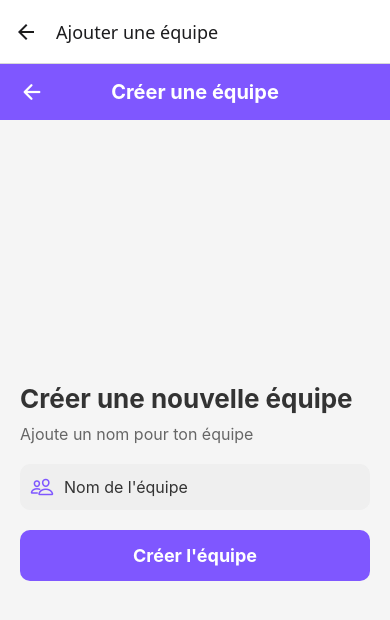
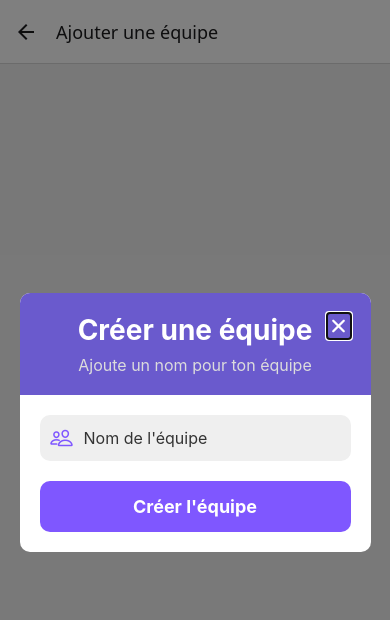
Before and after one commit to ty-mxm/calendo-app, a React Native app in the folder MyApp/: screen /AddTeam in a window 390 px wide. Shown: the top 620 px of the page. Built offline with nearby package versions, Linux system fonts and the light colour scheme.

Commit message:
added team details modal pop up

```diff
--- a/MyApp/src/screens/Events/AddEventScreen.tsx
+++ b/MyApp/src/screens/Events/AddEventScreen.tsx
@@ -90,6 +90,8 @@ export default function AddEventScreen() {
           value={category}
           onChangeText={setCategory}
         />
+
+
       </View>
 
       {/* Bouton Créer l'événement */}
--- a/MyApp/src/screens/Teams/AddTeamScreen.tsx
+++ b/MyApp/src/screens/Teams/AddTeamScreen.tsx
@@ -1,5 +1,14 @@
 import React, { useState } from 'react';
-import { View, Text, TextInput, TouchableOpacity, StyleSheet, KeyboardAvoidingView, Platform } from 'react-native';
+import {
+  View,
+  Text,
+  TextInput,
+  TouchableOpacity,
+  StyleSheet,
+  KeyboardAvoidingView,
+  Platform,
+  Modal,
+} from 'react-native';
 import { useNavigation, NavigationProp } from '@react-navigation/native';
 import { Ionicons } from '@expo/vector-icons';
 
@@ -11,32 +20,40 @@ export default function AddTeamScreen() {
   const [teamName, setTeamName] = useState('');
   const navigation = useNavigation<NavigationProp<RootStackParamList>>();
 
-  // Modifier la fonction handleCreateTeam pour éviter l'empilement d'écrans
+  // Prevent screen stacking with this function
   const handleCreateTeam = () => {
     if (teamName.trim()) {
       navigation.navigate('Teams', { newTeam: teamName });
-      setTeamName(''); // Réinitialiser le champ de texte
+      setTeamName(''); // Reset the text input
     }
   };
 
+  const handleClosePopup = () => {
+    navigation.goBack();
+  };
+
   return (
+    <Modal
+      transparent={true}
+      animationType="slide"
+      onRequestClose={handleClosePopup}
+    >
       <KeyboardAvoidingView
-      style={styles.container}
+        style={styles.modalContainer}
         behavior={Platform.OS === 'ios' ? 'padding' : undefined}
       >
+        <View style={styles.popupContainer}>
           {/* Header */}
           <View style={styles.header}>
-        <TouchableOpacity onPress={() => navigation.goBack()}>
-          <Ionicons name="arrow-back" size={24} color="#FFF" />
+            <TouchableOpacity style={styles.closeButton} onPress={handleClosePopup}>
+              <Ionicons name="close" size={24} color="#FFF" />
             </TouchableOpacity>
             <Text style={styles.headerTitle}>Créer une équipe</Text>
-        <View style={{ width: 24 }} />
+            <Text style={styles.headerSubtitle}>Ajoute un nom pour ton équipe</Text>
           </View>
 
+          {/* Content */}
           <View style={styles.content}>
-        <Text style={styles.title}>Créer une nouvelle équipe</Text>
-        <Text style={styles.subtitle}>Ajoute un nom pour ton équipe</Text>
-
             <View style={styles.inputContainer}>
               <Ionicons name="people-outline" size={24} color="#7F57FF" />
               <TextInput
@@ -51,24 +68,39 @@ export default function AddTeamScreen() {
               <Text style={styles.createButtonText}>Créer l'équipe</Text>
             </TouchableOpacity>
           </View>
+        </View>
       </KeyboardAvoidingView>
+    </Modal>
   );
 }
 
 const styles = StyleSheet.create({
-  container: { flex: 1, backgroundColor: '#F5F5F5' },
+  modalContainer: {
+    flex: 1,
+    justifyContent: 'center',
+    alignItems: 'center',
+    backgroundColor: 'rgba(0, 0, 0, 0.5)', // Semi-transparent background
+  },
+  popupContainer: {
+    width: '90%',
+    backgroundColor: '#FFF',
+    borderRadius: 10,
+    overflow: 'hidden',
+  },
   header: {
-    flexDirection: 'row',
     alignItems: 'center',
-    justifyContent: 'space-between',
-    backgroundColor: '#7F57FF',
-    paddingVertical: 15,
-    paddingHorizontal: 20,
+    backgroundColor: '#6A5ACD',
+    paddingVertical: 20,
+    position: 'relative',
   },
-  headerTitle: { color: '#FFF', fontSize: 20, fontWeight: 'bold' },
-  content: { flex: 1, justifyContent: 'center', paddingHorizontal: 20 },
-  title: { fontSize: 26, fontWeight: 'bold', color: '#333', marginBottom: 10 },
-  subtitle: { fontSize: 16, color: '#666', marginBottom: 20 },
+  closeButton: {
+    position: 'absolute',
+    top: 20,
+    right: 20,
+  },
+  headerTitle: { fontSize: 28, fontWeight: 'bold', color: '#FFF' },
+  headerSubtitle: { fontSize: 16, color: '#DCDCDC', marginTop: 8 },
+  content: { padding: 20 },
   inputContainer: {
     flexDirection: 'row',
     alignItems: 'center',
--- a/MyApp/src/screens/Teams/TeamDetailsScreen.tsx
+++ b/MyApp/src/screens/Teams/TeamDetailsScreen.tsx
@@ -19,11 +19,9 @@ export default function TeamDetailsScreen() {
   const route = useRoute<TeamDetailsRouteProp>();
   const { teamName } = route.params;
 
-  // Liste des membres d'une équipe
   const [members, setMembers] = useState<string[]>(['Sofia K', 'Yanis Y', 'Ty', 'Bri']);
   const [newMember, setNewMember] = useState<string>('');
 
-  // Ajouter un membre
   const addMember = () => {
     if (newMember.trim() === '') {
       Alert.alert('Erreur', 'Veuillez entrer un nom valide.');
@@ -33,7 +31,6 @@ export default function TeamDetailsScreen() {
     setNewMember('');
   };
 
-  // Supprimer un membre
   const removeMember = (name: string) => {
     Alert.alert(
       'Supprimer un membre',
@@ -48,27 +45,26 @@ export default function TeamDetailsScreen() {
     );
   };
 
-  // Enregistrer les modifications
   const saveChanges = () => {
-    Alert.alert('Succès', 'Les modifications ont été enregistrées.');
-    navigation.navigate('Teams' as never); // Utilisation de 'as never' pour éviter l'erreur de type
+    // Enregistrer les modifications (exemple d'alerte)
+    Alert.alert('Succès', 'Les changements ont été enregistrés.');
+    // Si besoin, envoyer les données à une API
   };
 
   return (
     <View style={styles.container}>
-      {/* En-tête */}
+      {/* Header */}
       <View style={styles.header}>
-        <TouchableOpacity onPress={() => navigation.goBack()}>
-          <Ionicons name="arrow-back" size={24} color="#FFF" />
+        <TouchableOpacity onPress={() => navigation.goBack()} style={styles.closeButton}>
+          <Ionicons name="close" size={24} color="#FFF" />
         </TouchableOpacity>
-        <Text style={styles.title}>👥 {teamName}</Text>
-        <View style={{ width: 24 }} /> {/* Pour équilibrer */}
+        <Text style={styles.headerTitle}>👥 {teamName}</Text>
+        <Text style={styles.headerSubtitle}>Gérez les membres de votre équipe</Text>
       </View>
 
-      <Text style={styles.subtitle}>Gère les membres de cette équipe</Text>
-
-      {/* Champ pour ajouter un membre */}
+      {/* Add Member Input */}
       <View style={styles.inputContainer}>
+        <Ionicons name="person-add" size={20} color="#7F57FF" />
         <TextInput
           style={styles.input}
           placeholder="Ajouter un membre"
@@ -80,7 +76,7 @@ export default function TeamDetailsScreen() {
         </TouchableOpacity>
       </View>
 
-      {/* Liste des membres */}
+      {/* Members List */}
       <FlatList
         data={members}
         keyExtractor={(item) => item}
@@ -95,12 +91,15 @@ export default function TeamDetailsScreen() {
         ListEmptyComponent={
           <Text style={styles.emptyText}>Aucun membre dans cette équipe.</Text>
         }
+        contentContainerStyle={{ paddingBottom: 20 }}
       />
 
-      {/* Bouton Enregistrer */}
-      <TouchableOpacity style={styles.saveButton} onPress={saveChanges}>
-        <Text style={styles.saveButtonText}>Enregistrer</Text>
-      </TouchableOpacity>
+      {/* Save Changes Button */}
+      <View style={styles.footer}>
+        <TouchableOpacity style={styles.saveButton} onPress={saveChanges}>
+          <Text style={styles.saveButtonText}>Enregistrer les changements</Text>
+        </TouchableOpacity>
+      </View>
     </View>
   );
 }
@@ -109,29 +108,29 @@ const styles = StyleSheet.create({
   container: {
     flex: 1,
     backgroundColor: '#F9F9F9',
-    padding: 20,
   },
   header: {
-    flexDirection: 'row',
-    justifyContent: 'space-between',
     alignItems: 'center',
-    backgroundColor: '#7F57FF',
-    paddingVertical: 15,
-    paddingHorizontal: 20,
-    borderBottomLeftRadius: 20,
-    borderBottomRightRadius: 20,
+    paddingVertical: 20,
+    backgroundColor: '#6A5ACD',
+    marginBottom: 16,
   },
-  title: {
-    fontSize: 20,
+  closeButton: {
+    position: 'absolute',
+    top: 20,
+    left: 20,
+  },
+  headerTitle: {
+    fontSize: 28,
     fontWeight: 'bold',
     color: '#FFF',
     textAlign: 'center',
   },
-  subtitle: {
+  headerSubtitle: {
     fontSize: 16,
-    color: '#666',
+    color: '#DCDCDC',
+    marginTop: 8,
     textAlign: 'center',
-    marginVertical: 20,
   },
   inputContainer: {
     flexDirection: 'row',
@@ -139,16 +138,17 @@ const styles = StyleSheet.create({
     backgroundColor: '#EFEFEF',
     borderRadius: 10,
     padding: 10,
-    marginBottom: 20,
+    marginHorizontal: 16,
+    marginBottom: 16,
   },
   input: {
     flex: 1,
     fontSize: 16,
+    marginLeft: 10,
     color: '#333',
-    marginRight: 10,
   },
   addButton: {
-    backgroundColor: '#40E0D0',
+    backgroundColor: '#7F57FF',
     padding: 10,
     borderRadius: 8,
   },
@@ -162,9 +162,14 @@ const styles = StyleSheet.create({
     alignItems: 'center',
     backgroundColor: '#FFF',
     padding: 15,
+    marginHorizontal: 16,
+    marginVertical: 8,
     borderRadius: 10,
-    marginBottom: 10,
-    elevation: 1,
+    elevation: 2,
+    shadowColor: '#000',
+    shadowOffset: { width: 0, height: 2 },
+    shadowOpacity: 0.1,
+    shadowRadius: 3.84,
   },
   memberName: {
     fontSize: 16,
@@ -172,19 +177,23 @@ const styles = StyleSheet.create({
     color: '#333',
   },
   emptyText: {
+    textAlign: 'center',
+    color: '#666',
     fontSize: 16,
-    color: '#999',
-    textAlign: 'center',
-    marginTop: 20,
+    marginTop: 30,
+    paddingHorizontal: 20,
+  },
+  footer: {
+    padding: 16,
+    borderTopWidth: 1,
+    borderColor: '#E0E0E0',
+    backgroundColor: '#FFF',
   },
   saveButton: {
-    backgroundColor: '#7F57FF',
+    backgroundColor: '#6A5ACD',
     padding: 15,
     borderRadius: 10,
     alignItems: 'center',
-    marginVertical: 20,
-    alignSelf: 'center',
-    width: '50%',
   },
   saveButtonText: {
     color: '#FFF',
--- a/MyApp/src/screens/Teams/TeamsScreen.tsx
+++ b/MyApp/src/screens/Teams/TeamsScreen.tsx
@@ -17,7 +17,7 @@ export default function TeamsScreen() {
     if (route.params?.newTeam && typeof route.params.newTeam === 'string' && !teams.includes(route.params.newTeam)) {
       setTeams((prevTeams) => [...prevTeams, route.params.newTeam]);
     }
-  }, [route.params?.newTeam]); // Removed 'teams' from dependency array
+  }, [route.params?.newTeam]);
 
   const handleTeamDetails = (team: string) => {
     navigation.navigate('TeamDetails', { teamName: team });
@@ -42,29 +42,21 @@ export default function TeamsScreen() {
 
   return (
     <View style={styles.container}>
+      {/* Header */}
       <View style={styles.header}>
-        <TouchableOpacity
-          onPress={() => navigation.goBack()}
-          style={styles.headerButton}
-        >
-          <Ionicons name="arrow-back" size={24} color="#FFF" />
-        </TouchableOpacity>
         <Text style={styles.headerTitle}>👥 Mes équipes</Text>
-        <View style={styles.headerButton} />
+        <Text style={styles.headerSubtitle}>
+          Organisez et gérez vos équipes avec simplicité
+        </Text>
       </View>
 
-      <Text style={styles.subtitle}>
-        Organise et gère tes équipes facilement
-      </Text>
-
-      <TouchableOpacity
-        style={styles.addButton}
-        onPress={handleAddTeam}
-      >
+      {/* Add Team Button */}
+      <TouchableOpacity style={styles.addButton} onPress={handleAddTeam}>
         <Ionicons name="add-circle-outline" size={24} color="#FFF" />
         <Text style={styles.addButtonText}>Ajouter une équipe</Text>
       </TouchableOpacity>
 
+      {/* Team List */}
       <FlatList
         data={teams}
         keyExtractor={(item) => item}
@@ -83,30 +75,13 @@ export default function TeamsScreen() {
 const styles = StyleSheet.create({
   container: { flex: 1, backgroundColor: '#F9F9F9' },
   header: {
-    flexDirection: 'row',
     alignItems: 'center',
-    justifyContent: 'space-between',
-    backgroundColor: '#7F57FF',
-    paddingHorizontal: 15,
-    paddingVertical: 15,
-    borderBottomLeftRadius: 20,
-    borderBottomRightRadius: 20,
+    paddingVertical: 20,
+    backgroundColor: '#6A5ACD',
+    marginBottom: 16,
   },
-  headerButton: {
-    width: 40,
-    height: 40,
-    justifyContent: 'center',
-    alignItems: 'center',
-  },
-  headerTitle: { fontSize: 20, fontWeight: 'bold', color: '#FFF' },
-  subtitle: {
-    fontSize: 16,
-    color: '#666',
-    textAlign: 'center',
-    marginTop: 15,
-    marginBottom: 20,
-    paddingHorizontal: 20,
-  },
+  headerTitle: { fontSize: 28, fontWeight: 'bold', color: '#FFF' },
+  headerSubtitle: { fontSize: 16, color: '#DCDCDC', marginTop: 8 },
   addButton: {
     flexDirection: 'row',
     alignItems: 'center',
```
Also changed, not shown: MyApp/App.tsx (+9 -4 lines). Lines whose indentation alone changed are shown as unchanged.
